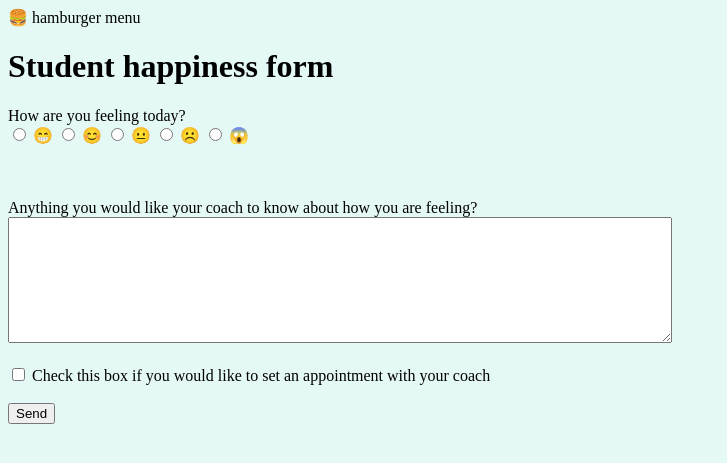
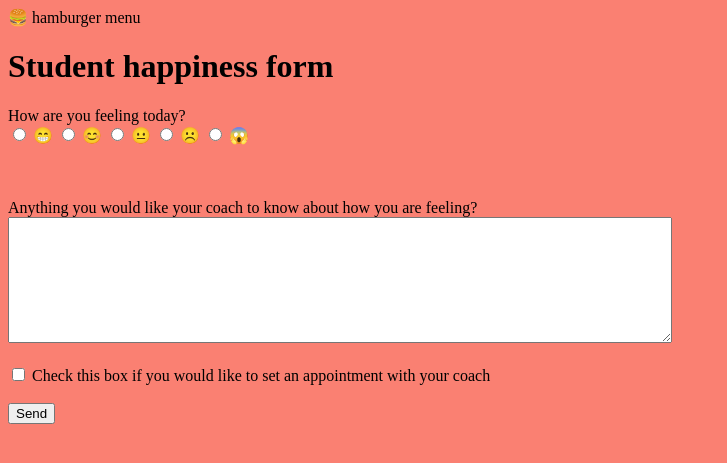
Before and after one commit to jbreemes/Bitproject, a PHP site: page /student-input.html in a window 1280 px wide. Shown: the top 463 px of the page, without its empty margins (0-727 px from the left). Run offline with PHP 8.4, Linux system fonts and the light colour scheme.

Commit message:
changed background color

```diff
--- a/CSS/student-input.css
+++ b/CSS/student-input.css
@@ -1,3 +1,3 @@
 body {
-  background-color: #E4F9F5;
+  background-color: salmon;
 }
```
